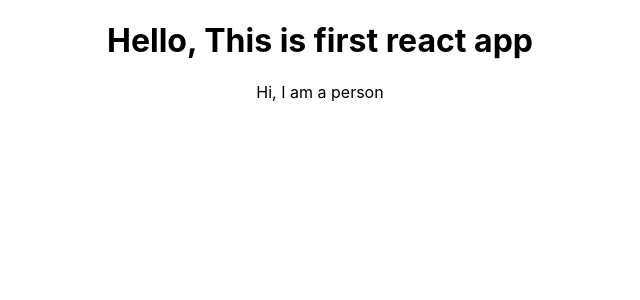
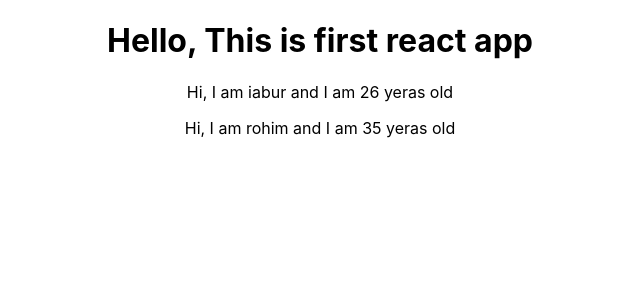
Before and after one commit to iabur/playing-with-react, a React (Create React App) app: page / in a window 1280 px wide. Shown: the top 300 px of the page, without its empty margins (320-960 px from the left). Built offline with nearby package versions, Linux system fonts and the light colour scheme.

Commit message:
dynamic content -props

```diff
--- a/src/App.js
+++ b/src/App.js
@@ -6,7 +6,8 @@
   return (
     <div className='App'>
       <h1>Hello, This is first react app</h1>
-      <Person />
+      <Person name='iabur' age='26' />
+      <Person name='rohim' age='35' />
     </div>
   );
 }
--- a/src/Person/Person.js
+++ b/src/Person/Person.js
@@ -1,5 +1,9 @@
 import React from 'react';
-const person = () => {
-  return <p>Hi, I am a person</p>;
+const person = (props) => {
+  return (
+    <p>
+      Hi, I am {props.name} and I am {props.age} yeras old
+    </p>
+  );
 };
 export default person;
```
